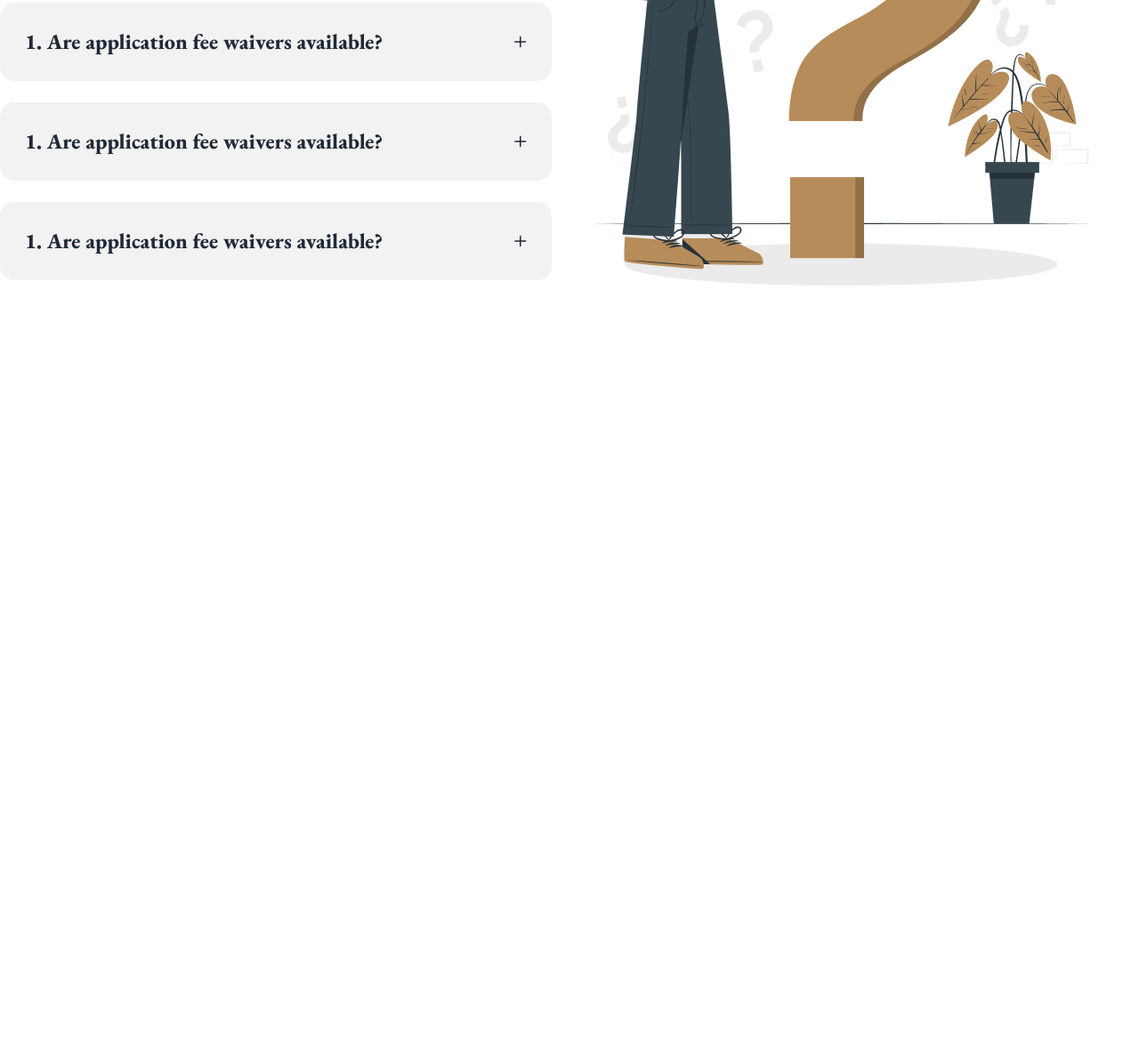
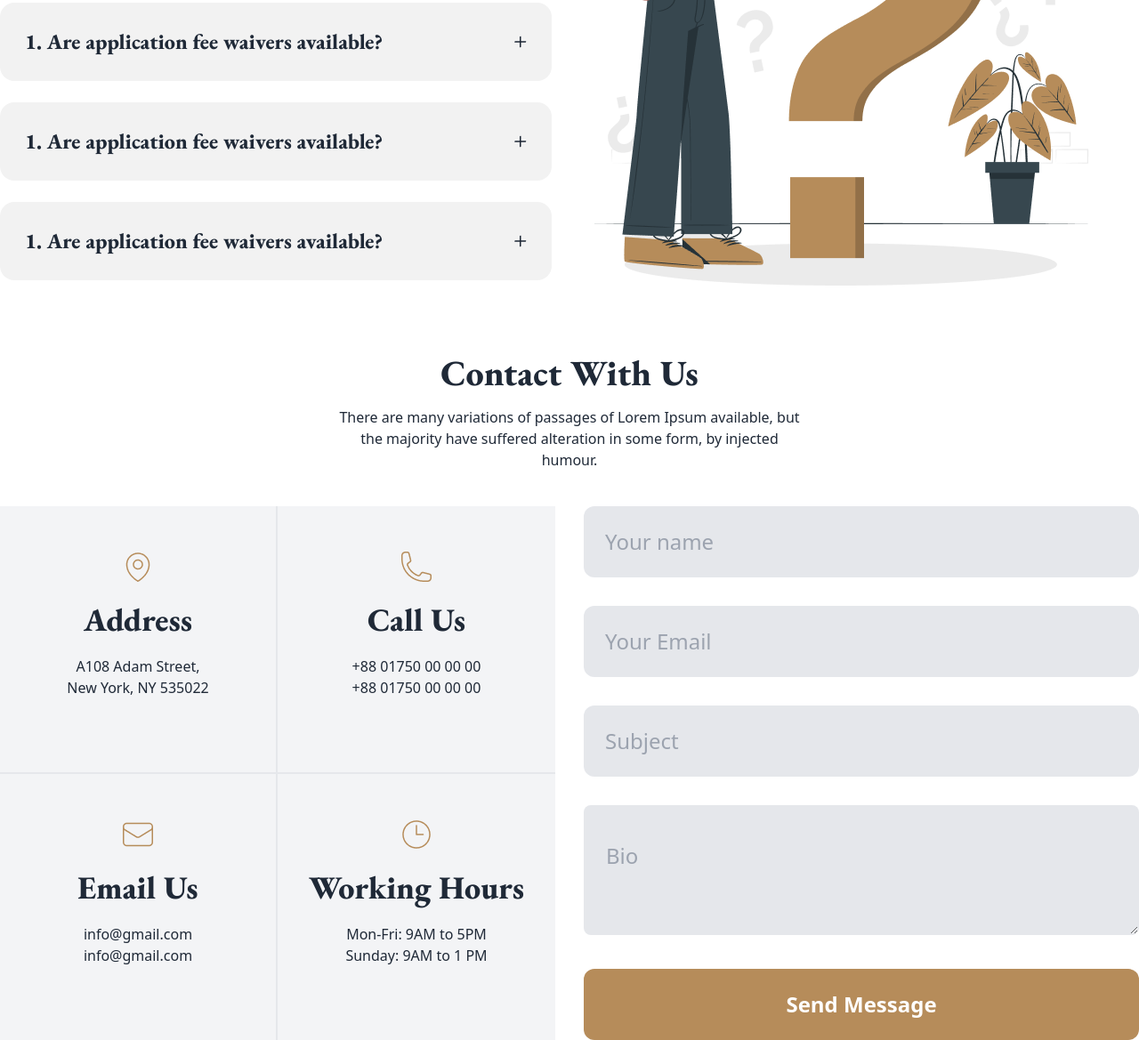
Before and after one commit to Asrafpavel/legal-solution-daisyui-practice, a plain HTML site: page index.html in a window 1280 px wide. Shown: the part 3195-4364 px from the top of the page at 89% size. Before the commit the page ends 3516 px from the top, so only its background shows below. Drawn offline with nearby package versions, Linux system fonts and the light colour scheme.

Commit message:
contact section added

```diff
--- a/index.html
+++ b/index.html
@@ -216,6 +216,60 @@
             </div>
           </div>
          </section>
+
+         <!-- Contact section  -->
+         <section class="lg:mt-20 mt-8">
+          <div class="text-center">
+            <h1 class="eb-garamond text-3xl lg:text-[40px]  font-extrabold">Contact With Us</h1>
+            <p class="mt-5 lg:w-5/12 mx-auto">There are many variations of passages of Lorem Ipsum available, but the majority have suffered alteration in some form, by injected humour.</p>
+          </div>
+
+          <div class="mt-10">
+            <div class="flex flex-col lg:flex-row gap-8">
+              <div class="grid grid-cols-1 md:grid-cols-2 flex-1 bg-gray-100">
+                <div class="py-12 text-center space-y-5 border-r-2 border-b-2 ">
+                  <img class="mx-auto" src="images/location.png" alt="">
+                  <h1 class="eb-garamond text-4xl font-extrabold">Address</h1>
+                  <p>A108 Adam Street,<br>
+                    New York, NY 535022</p>
+
+                </div>
+                <div class="py-12 text-center space-y-5 border-b-2 ">
+                  <img class="mx-auto" src="images/call.png" alt="">
+                  <h1 class="eb-garamond text-4xl font-extrabold">Call Us</h1>
+                  <p>+88 01750 00 00 00<br>
+                    +88 01750 00 00 00</p>
+
+                </div>
+                <div class="py-12 text-center space-y-5 border-r-2 ">
+                  <img class="mx-auto" src="images/email.png" alt="">
+                  <h1 class="eb-garamond text-4xl font-extrabold">Email Us</h1>
+                  <p>info@gmail.com<br>
+                    info@gmail.com</p>
+
+                </div>
+                <div class="py-12 text-center space-y-5 ">
+                  <img class="mx-auto" src="images/time.png" alt="">
+                  <h1 class="eb-garamond text-4xl font-extrabold">Working Hours</h1>
+                  <p>Mon-Fri: 9AM to 5PM<br>
+                    Sunday: 9AM to 1 PM</p>
+
+                </div>
+
+              </div>
+              <div class="flex-1 space-y-8">
+                <input class="bg-gray-200 w-full p-6 rounded-xl text-2xl" type="text" name="" id="" placeholder="Your name">
+                <input class="bg-gray-200 w-full p-6 rounded-xl text-2xl" type="text" name="" id="" placeholder="Your Email">
+                <input class="bg-gray-200 w-full p-6 rounded-xl text-2xl" type="text" name="" id="" placeholder="Subject">
+                <textarea
+                placeholder="Bio"
+                class="textarea text-2xl py-10 bg-gray-200 textarea-lg  w-full "></textarea>
+                <button class="p-6 w-full text-2xl bg-btn-color text-white rounded-xl font-bold">Send Message</button>
+              </div>
+            </div>
+          </div>
+         </section>
+
     </main>
     <footer></footer>
 
```
